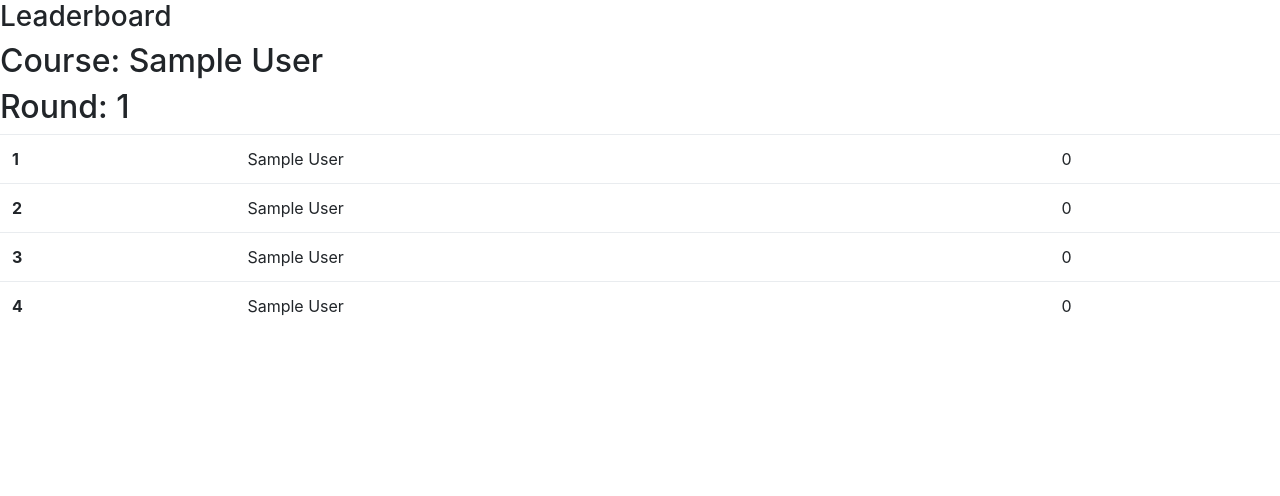
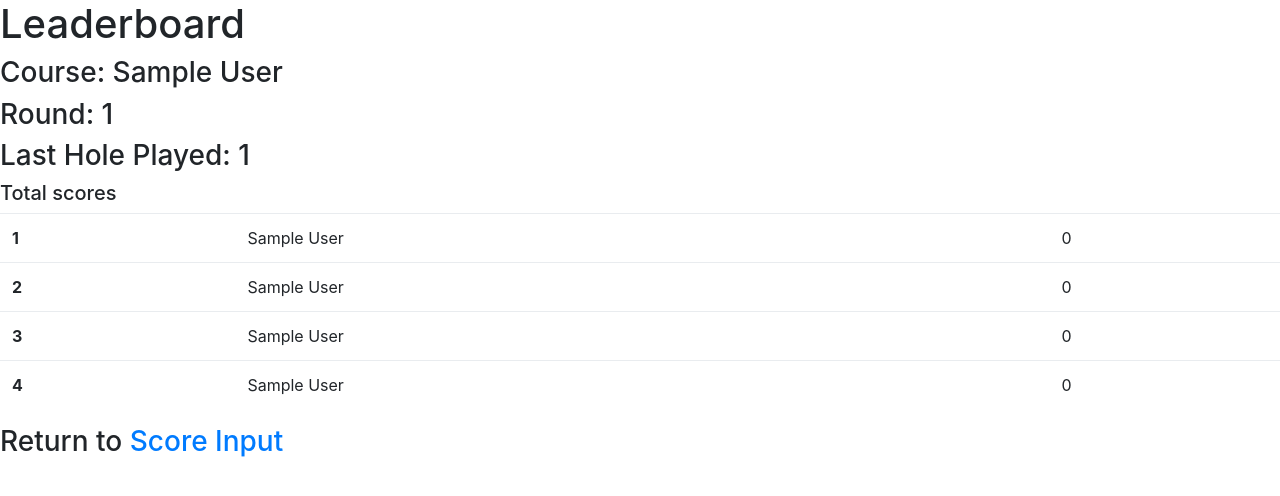
Before and after one commit to katie-mt/golfscoreapp, a Flask app: page /leaderboard in a window 1280 px wide. Shown: the part 110-606 px from the top of the page. Run offline with Flask 2, Linux system fonts and the light colour scheme; the visitor is signed in with stand-in values (Sample User, id 1); data that the repository does not hold is empty; some libraries are stand-ins or nearby versions.

Commit message:
Work in progress

```diff
--- a/main.py
+++ b/main.py
@@ -95,6 +95,7 @@ def validate_user():
 @app.route("/courses")
 def list_courses():
     courses = Course.query.all()
+    #db.session.drop_all(player)
     return render_template("list_courses.html", courses=courses)
 
 @app.route("/initiate_tournament", methods=['GET', 'POST'])
@@ -135,6 +136,10 @@ def score_input():
         session['hole_num'] = 1
     if 'round_num' not in session:
         session['round_num'] = 1
+
+        session['this_round'] = session['round_num']
+        session['this_hole'] = session['hole_num']
+
         db.session.add(Round(session['round_num'],1))
         db.session.add(Round_Player_Table(round_id=session['round_num'],player_id=1))
         db.session.add(Round_Player_Table(round_id=session['round_num'],player_id=2))
@@ -142,24 +147,29 @@ def score_input():
         db.session.add(Round_Player_Table(round_id=session['round_num'],player_id=4))
         db.session.commit()
 
+
+
     #get the hole from the db for the par property
     hole = Hole.query.filter_by(id = session['hole_num']).first()
 
 
-    return render_template('score_input.html', players=this_Rounds_Players, hole_num=session['hole_num'], round_num=session['round_num'],par_num=hole.par)
+    return render_template('score_input.html', players=this_Rounds_Players, hole_num=session['hole_num'], round_num=session['round_num'], par_num=hole.par)
+
 
 @app.route('/process_score', methods=['POST', 'GET'])
 def process_score():
     tournament_id = 1
+    session['this_round'] = session['round_num']
+    session['this_hole'] = session['hole_num']
     if session['hole_num'] >= 18:
-        session['hole_num'] = 1
-        #session['round_num'] += 1
         db.session.add(Round(session['round_num'],tournament_id))
         db.session.add(Round_Player_Table(round_id=session['round_num'],player_id=1))
         db.session.add(Round_Player_Table(round_id=session['round_num'],player_id=2))
         db.session.add(Round_Player_Table(round_id=session['round_num'],player_id=3))
         db.session.add(Round_Player_Table(round_id=session['round_num'],player_id=4))
         db.session.commit()
+        session['hole_num'] = 1
+        session['round_num'] += 1
         return redirect('/leaderboard')
 
     player_1_Score = int(request.form['player_1_score'])
@@ -203,6 +213,7 @@ def leaderboard():
             player4total += score.score
 
         all_Players_Total_Scores = player1total, player2total, player3total, player4total
+        session['all_Players_Scores'] = player1total, player2total, player3total, player4total
 
 
         player_1_Name = session['player_1_Name']
@@ -211,12 +222,29 @@ def leaderboard():
         player_4_Name = session['player_4_Name']
         player_names = [player_1_Name, player_2_Name,player_3_Name,player_4_Name]
 
+        hole_num = session['hole_num']
         round_num = session['round_num']
         course = session['course']
 
-        return render_template("leaderboard.html", player_scores=all_Players_Total_Scores,round_num=round_num, player_names=player_names,course=course)
+        return render_template("leaderboard.html", player_scores=all_Players_Total_Scores,round_num=round_num, hole_num=hole_num, player_names=player_names,course=course)
 
+"""
+@app.route("/new_tournament", methods=['GET'])
+def new_tournament():
+    if request.method == 'GET':
+        db.session.query(Score).delete()
+        db.session.commit()
+        db.session.query(Round_Player_Table).delete()
+        db.session.query(Player).delete()
+        db.session.commit()
+        session['hole_num'] = 1
+        session['round_num'] = 1
+        hole = Hole.query.filter_by(id = session['hole_num']).first()
+        par_num=hole.par
+        db.session.commit()
 
+        return redirect("/courses")
+"""
 
 def logged_in_user():
     owner = User.query.filter_by(email=session['user']).first()
@@ -229,15 +257,6 @@ def require_login():
 
     if not ('user' in session or request.endpoint in endpoints_without_login):
         return redirect("/signin")
-
-@app.route("/leaderboard", methods=['GET'])
-def display_leaderboard():
-    if request.method == 'GET':
-        player1 = Score.query.filter_by(player_id==1)
-        player2 = Score.query.filter_by(player_id==2)
-        player3 = Score.query.filter_by(player_id==3)
-        player4 = Score.query.filter_by(player_id==4)
-    return render_template("leaderboard.html,")
 
 @app.before_request
 def require_login():
--- a/templates/leaderboard.html
+++ b/templates/leaderboard.html
@@ -1,12 +1,17 @@
 {% extends "base.html" %} {% block content%}
-<h3>Leaderboard</h3>
+<h1>Leaderboard</h1>
 
 <table style="width:50%">
 
   <!--TODO:  Update with round 1, round 2, and round 3 score columns-->
-  <h2>Course: {{course}}</h2>
-  <h2>Round: {{round_num}}</h2>
+  <h3>Course: {{course}}</h3>
+  <h3>Round: {{session['this_round']}}</h3>
+  <h3>Last Hole Played: {{session['this_hole']}}</h3>
+  <h5>Total scores</h5>
 
+  {% if user %}
+  <h2>Go back to <a href="/score_input"> Score Input</a></h2>
+  {% endif %}
 
   <!--Leaderboard table with columns for rank, player name, round 1 score, round 2 score, round 3 score and overall score-->
 
@@ -45,4 +50,9 @@
     </tbody>
   </table>
 
+  {% if session['this_hole'] >= 18 %}
+  <h3>Proceed to<a href="/score_input"> Round {{ session['round_num'] }}</h3>
+  {% else %}
+  <h3>Return to<a href="/score_input"> Score Input</a></h3>
+  {% endif %}
   {% endblock %}
```
